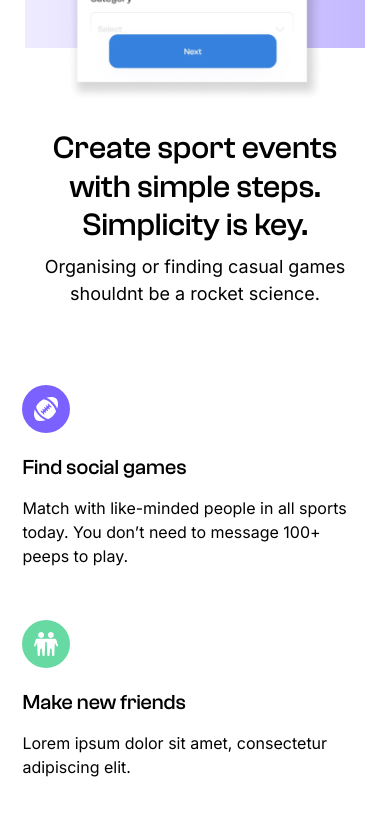
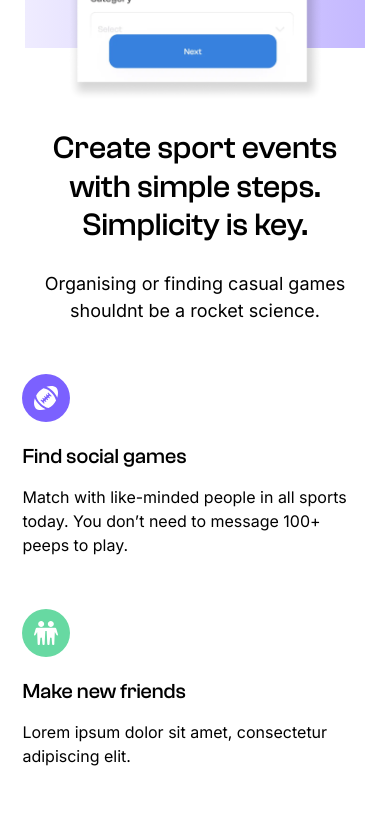
Before and after one commit to tanuj-22/booksports, a React (Create React App) app: page / in a window 390 px wide. Shown: the part 1900-2718 px from the top of the page. Built offline with nearby package versions, Linux system fonts and the light colour scheme; a web font is replaced by a local one.

Commit message:
create sport info updated

```diff
--- a/src/css/create-sport-event.css
+++ b/src/css/create-sport-event.css
@@ -189,12 +189,15 @@
     padding: 5% 2.5%;
   }
 }
-@media screen and (max-width: 450px) {
+@media screen and (max-width: 576px) {
   .create-sport-event .event-info-cards {
-    margin-bottom: 10%;
+    margin-top: 9.5%;
   }
   .create-sport-event .create-sport-event-taglines {
-    width: 95%;
+    width: 100%;
+  }
+  .create-sport-event .create-sport-event-taglines .create-sport-event-heading {
+    margin-bottom: 7.5%;
   }
 }
 .mobileRow {
```
Also changed, not shown: src/Components/CreateSportEvent.js (+0 -11 lines).
